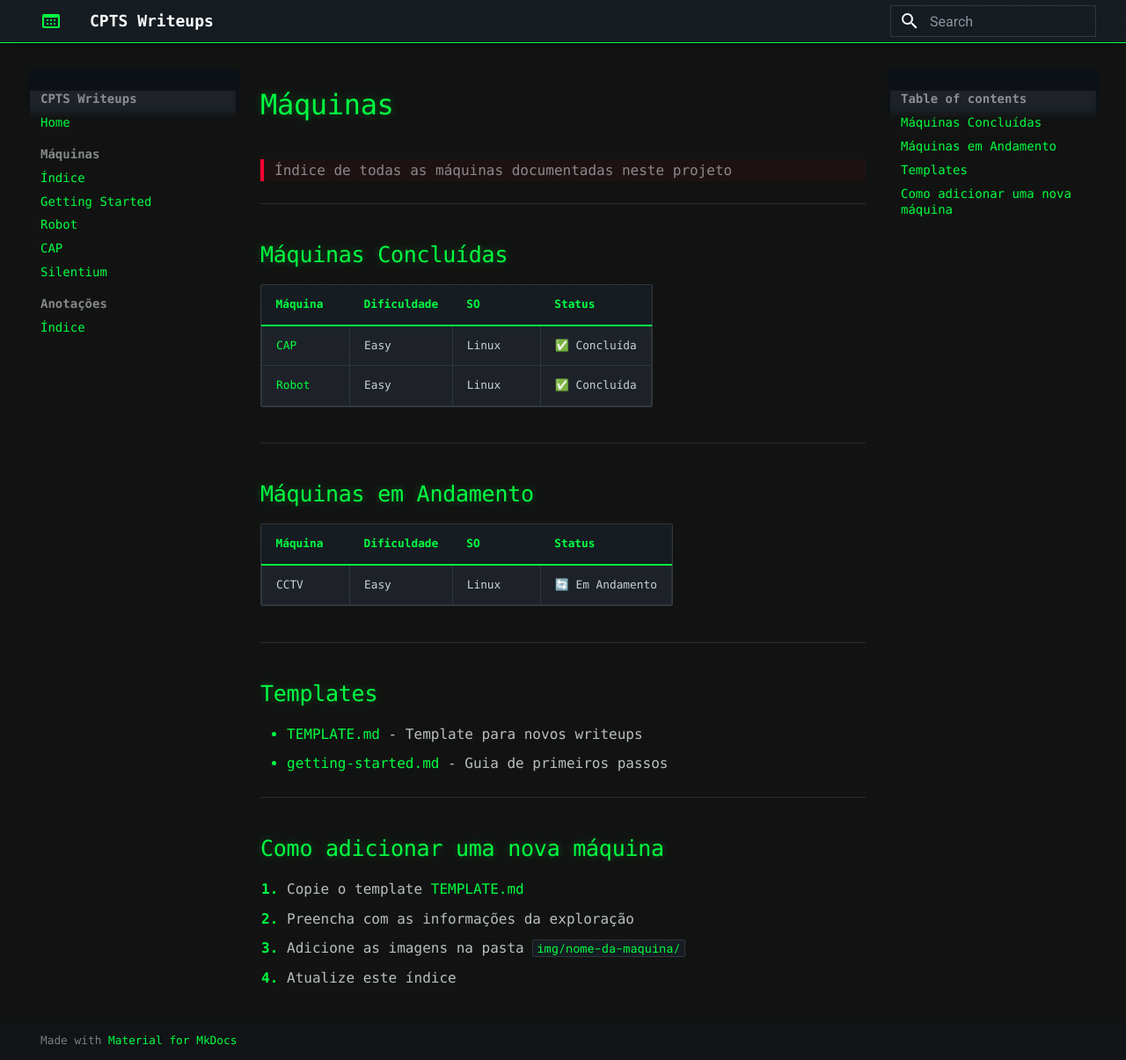
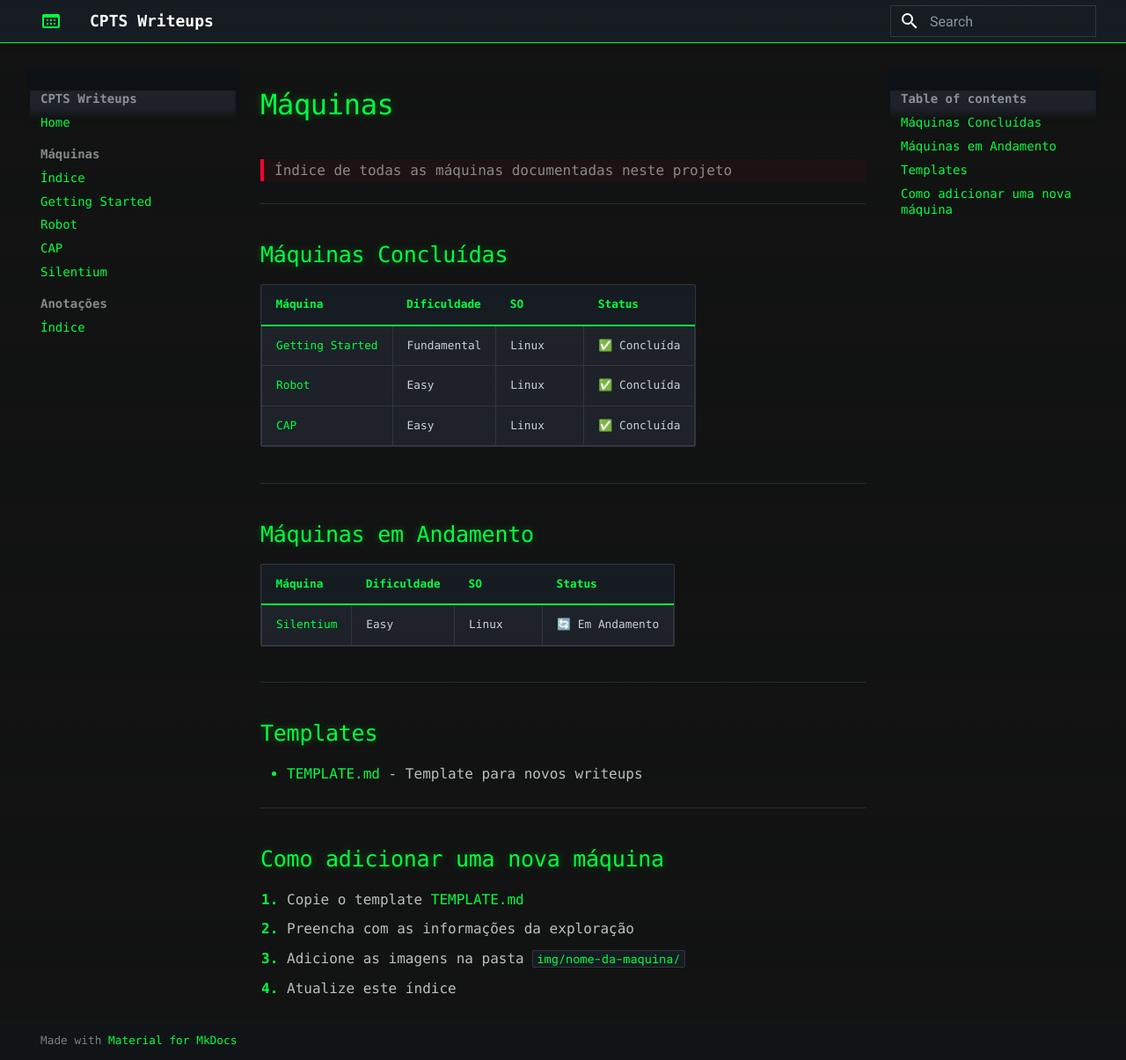
Before and after one commit to thewzz/cpts-writeups, an MkDocs documentation site: the page built from docs/machines/index.md, in a window 1280 px wide and 1205 px high. Shown: the whole window at 88% size. Built offline with MkDocs 1.6.1 and Material for MkDocs 9.7.7, drawn with Linux system fonts in a browser that asks for light colours.

Commit message:
Update index.md with correct machine statuses
- Concluídas: Getting Started, Robot, CAP
- Em Andamento: Silentium

Co-Authored-By: Claude Opus 4.7 <noreply@anthropic.com>

```diff
--- a/docs/machines/index.md
+++ b/docs/machines/index.md
@@ -8,8 +8,9 @@
 
 | Máquina | Dificuldade | SO | Status |
 |:--------|:------------|:---|:-------|
+| [Getting Started](getting-started.md) | Fundamental | Linux | ✅ Concluída |
+| [Robot](robot.md) | Easy | Linux | ✅ Concluída |
 | [CAP](cap.md) | Easy | Linux | ✅ Concluída |
-| [Robot](robot.md) | Easy | Linux | ✅ Concluída |
 
 ---
 
@@ -17,14 +18,13 @@
 
 | Máquina | Dificuldade | SO | Status |
 |:--------|:------------|:---|:-------|
-| CCTV | Easy | Linux | 🔄 Em Andamento |
+| [Silentium](silentium.md) | Easy | Linux | 🔄 Em Andamento |
 
 ---
 
 ## Templates
 
 - [TEMPLATE.md](TEMPLATE.md) - Template para novos writeups
-- [getting-started.md](getting-started.md) - Guia de primeiros passos
 
 ---
 
```
